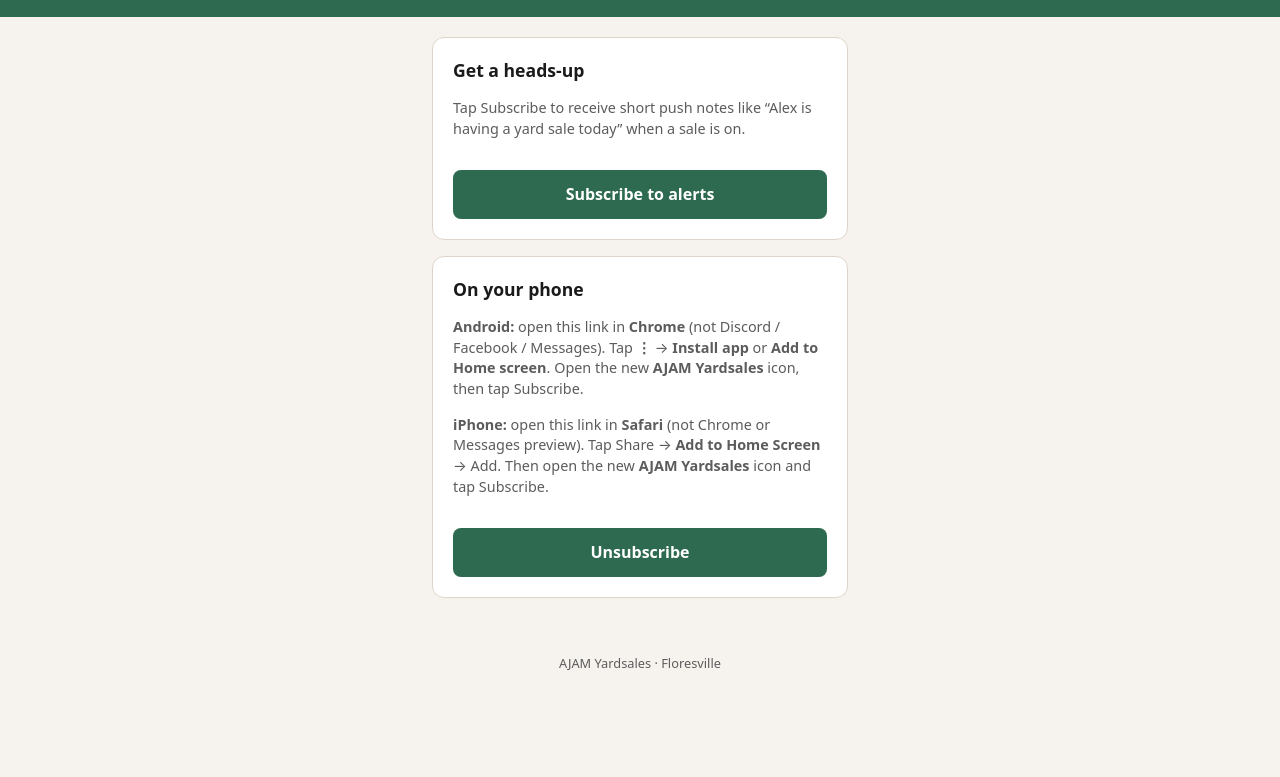
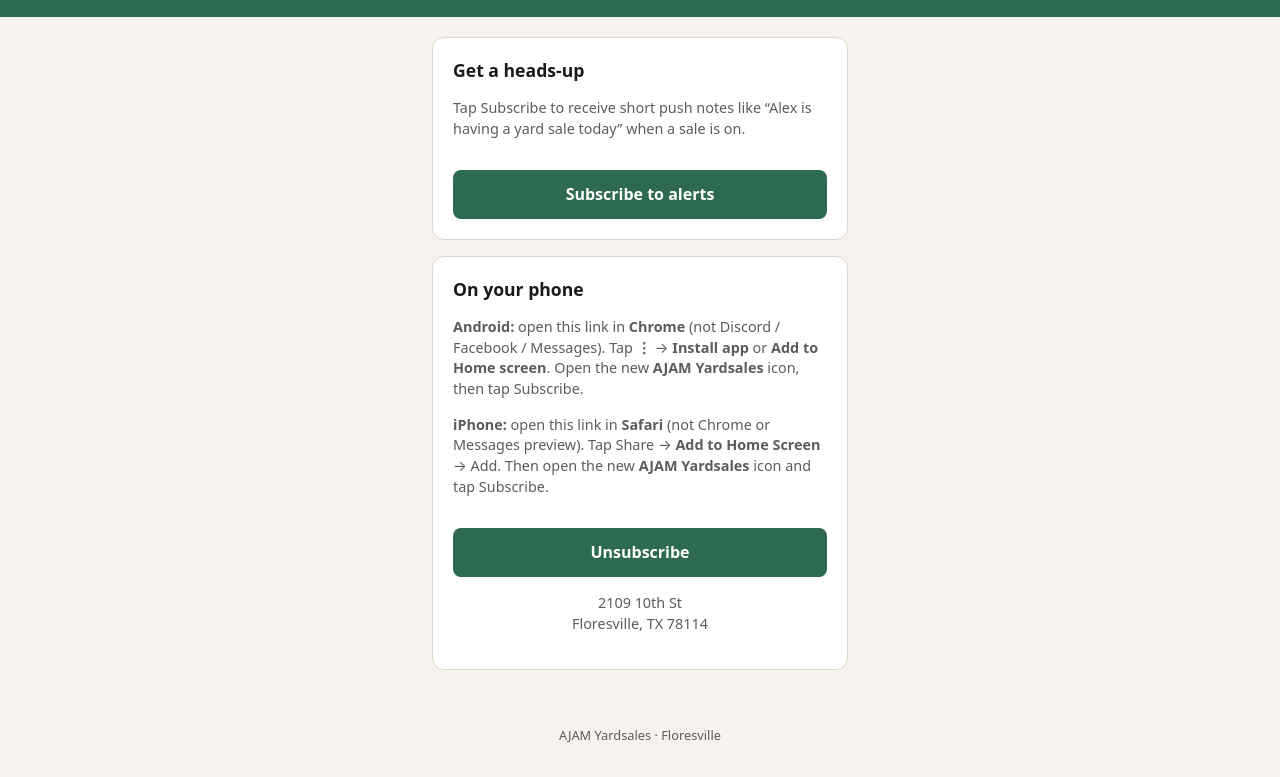
Before and after one commit to Chansey305/ajam-yardsales, a website: page public/index.html in a window 1280 px wide. Shown: the part 82-859 px from the top of the page. Before the commit the page ends 800 px from the top, so only its background shows below. Drawn offline with Linux system fonts and the light colour scheme; no server answers.

Commit message:
content: add sale address under Unsubscribe

```diff
--- a/public/index.html
+++ b/public/index.html
@@ -48,6 +48,10 @@
         <strong>AJAM Yardsales</strong> icon and tap Subscribe.
       </p>
       <a class="btn secondary" href="/unsubscribe">Unsubscribe</a>
+      <p class="muted address" style="margin-top:1rem;text-align:center">
+        2109 10th St<br />
+        Floresville, TX 78114
+      </p>
     </div>
   </main>
   <footer>
--- a/public/sw.js
+++ b/public/sw.js
@@ -1,5 +1,5 @@
 /* AJAM Yardsales service worker */
-const CACHE = 'ajam-yardsales-v4';
+const CACHE = 'ajam-yardsales-v5';
 const PRECACHE = ['/', '/index.html', '/styles.css', '/app.js', '/manifest.webmanifest', '/icons/icon-192.png', '/icons/icon-512.png', '/icons/apple-touch-icon.png'];
 
 self.addEventListener('install', (event) => {
```
